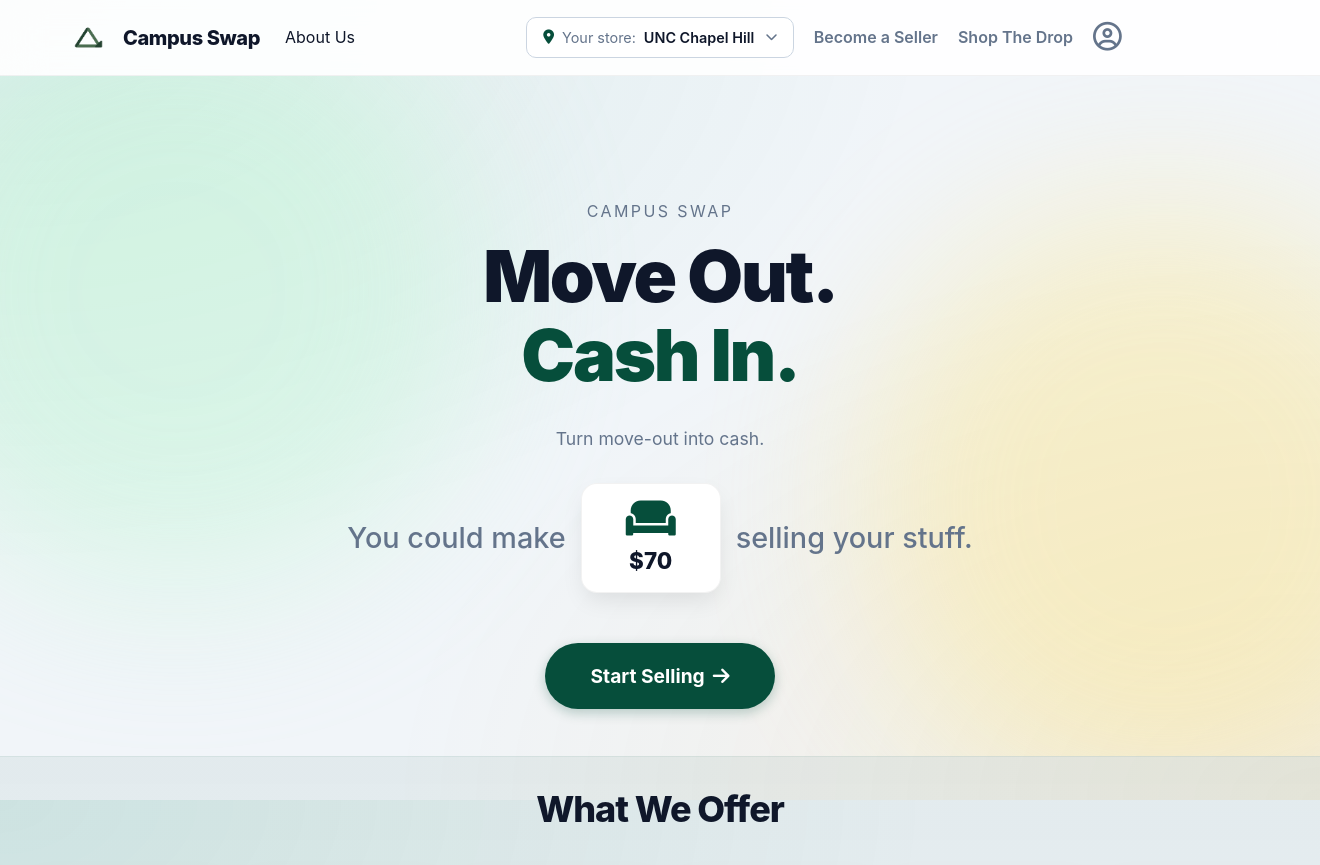
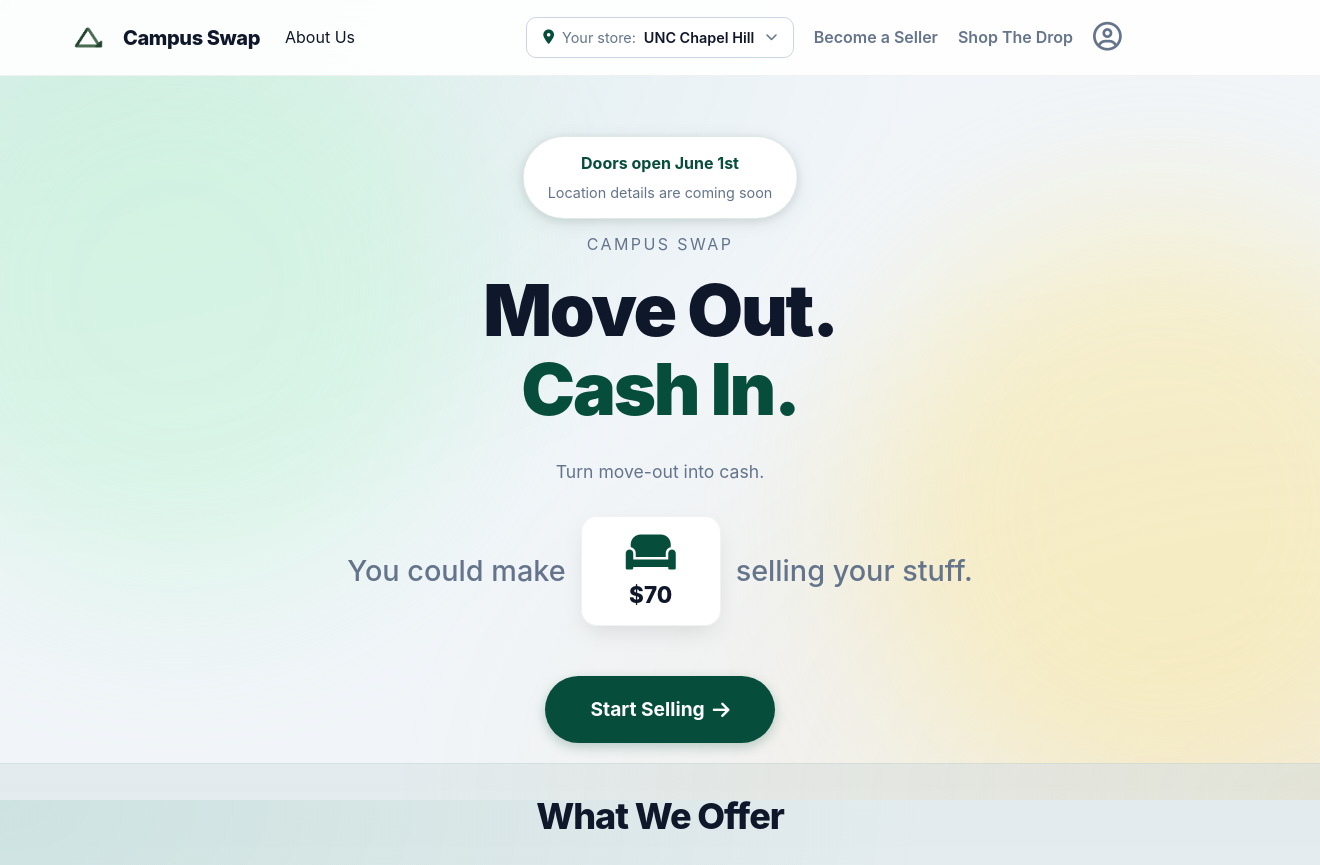
Before and after one commit to henryruss/campus-swap-live, a Flask app: page / in a window 1320 px wide. Shown: the top 865 px of the page. Run offline with Flask 3, Linux system fonts and the light colour scheme; some libraries are stand-ins or nearby versions.

Commit message:
location details

```diff
--- a/templates/index.html
+++ b/templates/index.html
@@ -2,6 +2,27 @@
 
 {% block content %}
 <style>
+    /* ANNOUNCEMENT BANNER - bubble/pop-up on gradient */
+    .announcement-banner {
+        position: absolute;
+        top: 60px;
+        left: 50%;
+        transform: translateX(-50%);
+        z-index: 1;
+        text-align: center;
+        padding: 14px 24px;
+        max-width: 320px;
+        background: white;
+        border-radius: 50px;
+        box-shadow: 0 4px 20px rgba(0, 0, 0, 0.08), 0 2px 8px rgba(6, 78, 59, 0.1);
+        border: 1px solid rgba(6, 78, 59, 0.12);
+        display: flex;
+        flex-direction: column;
+        gap: 4px;
+    }
+    .announcement-banner-main { font-weight: 700; color: var(--primary); font-size: 1rem; }
+    .announcement-banner-sub { font-size: 0.9rem; color: var(--text-muted); }
+
     /* HERO LAYOUT */
     .hero-wrapper {
         min-height: 85vh;
@@ -291,6 +312,7 @@
     }
 
     @media (max-width: 768px) {
+        .announcement-banner { top: 20px; padding: 12px 20px; }
         .value-props-row { grid-template-columns: 1fr; gap: 16px; }
         .hero-title { font-size: 3rem; }
         .hero-sentence { font-size: 1.4rem; }
@@ -329,7 +351,12 @@
     <div class="blob" style="background: #bbf7d0; top: -10%; left: -10%;"></div>
     <div class="blob" style="background: #fde68a; bottom: -10%; right: -10%; animation-delay: -5s;"></div>
 
-    <div style="max-width: 900px; padding: 20px;">
+    <div class="announcement-banner">
+        <span class="announcement-banner-main">Doors open June 1st</span>
+        <span class="announcement-banner-sub">Location details are coming soon</span>
+    </div>
+
+    <div style="max-width: 900px; padding: 80px 20px 20px;">
 
         <p class="reveal fade-up" style="font-size: 1rem; color: var(--text-muted); text-transform: uppercase; letter-spacing: 0.15em; margin-bottom: 12px;">Campus Swap</p>
         <h1 class="hero-title reveal fade-up">
```
